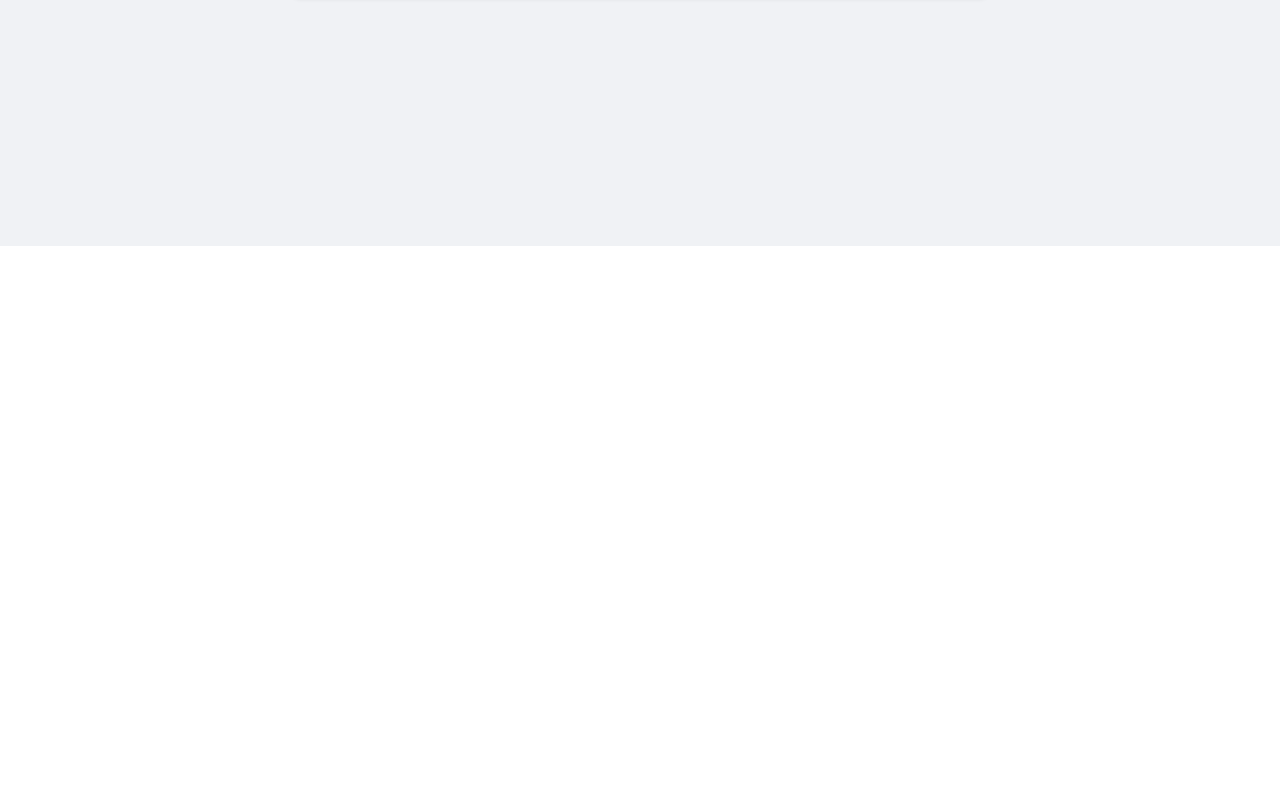
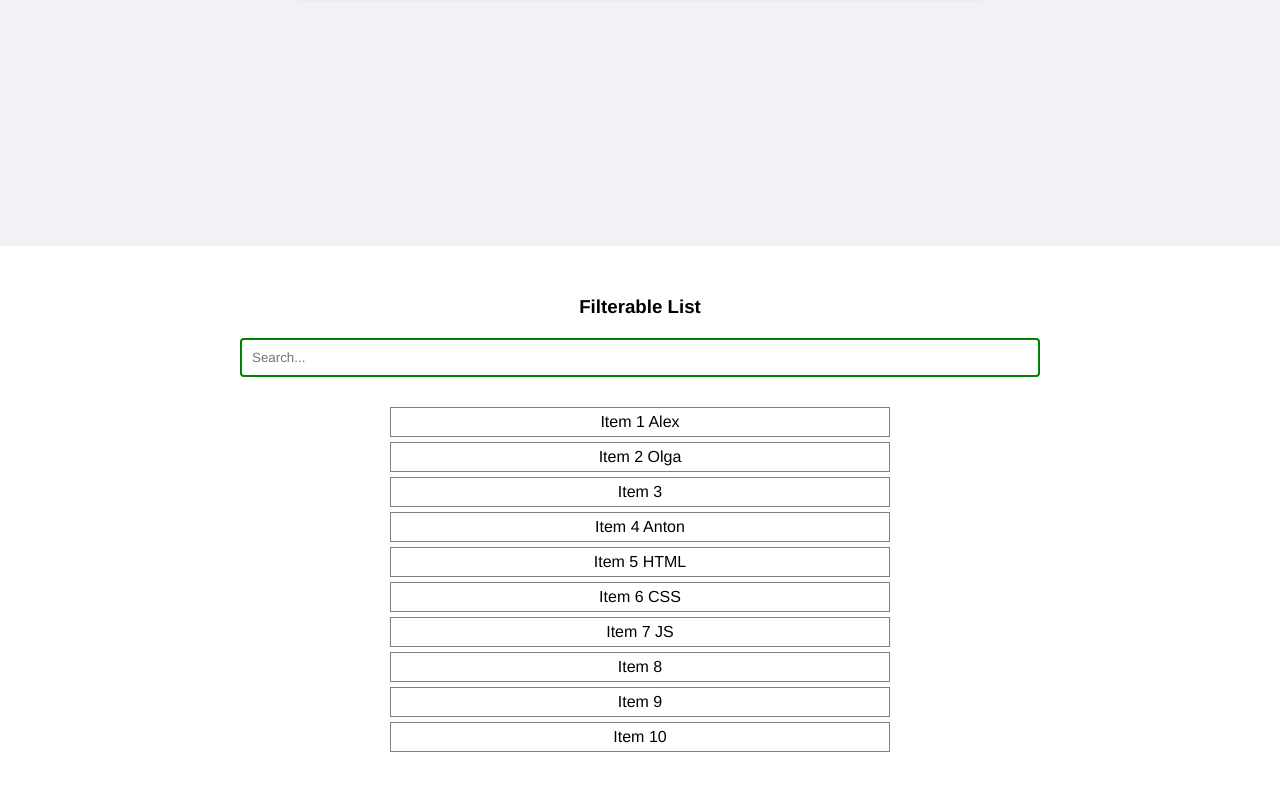
Before and after one commit to Schneegestober1/slider-and--others, a plain HTML site: page index.html in a window 1280 px wide. Shown: the part 1354-2144 px from the top of the page. Before the commit the page ends 1600 px from the top, so only its background shows below. Drawn offline with nearby package versions, Linux system fonts and the light colour scheme; no server answers.

Commit message:
checkpoint

```diff
--- a/index.html
+++ b/index.html
@@ -47,6 +47,24 @@
             </form>
         </section>
 
+        <!-- Task 3 -->
+        <section class="search-box">
+            <h3>Filterable List</h3>
+            <input type="text" id="search" placeholder="Search...">
+            <ul class="list-container" id="itemList">
+                <li class="list-item">Item 1 Alex</li>
+                <li class="list-item">Item 2 Olga</li>
+                <li class="list-item">Item 3</li>
+                <li class="list-item">Item 4 Anton</li>
+                <li class="list-item">Item 5 HTML</li>
+                <li class="list-item">Item 6 CSS</li>
+                <li class="list-item">Item 7 JS</li>
+                <li class="list-item">Item 8</li>
+                <li class="list-item">Item 9</li>
+                <li class="list-item">Item 10</li>
+            </ul>
+        </section>
+
     </main>
 
 
--- a/style.css
+++ b/style.css
@@ -163,3 +163,46 @@
     padding-left: 10px;
     tab-size: 10px;
 }
+
+/* Task 3 */
+.search-box {
+    display: flex;
+    flex-direction: column;
+    align-items: center;
+    width: 100%;
+    height: 100vh;
+    margin-top: 50px;
+}
+
+li {
+    list-style: none;
+}
+
+.search-box h3 {
+    margin-bottom: 20px;
+}
+
+.search-box input {
+    width: 100%;
+    max-width: 800px;
+    padding: 10px;
+    border-radius: 4px;
+    outline: 0;
+    border: 2px solid green;
+    margin-bottom: 30px;
+}
+
+.search-box ul {
+    max-width: 500px;
+    width: 100%;
+    display: flex;
+    flex-direction: column;
+    justify-content: center;
+    text-align: center;
+    gap: 5px;
+}
+
+.search-box ul li {
+    border: 1px solid gray;
+    padding: 5px 100px;
+}
```
